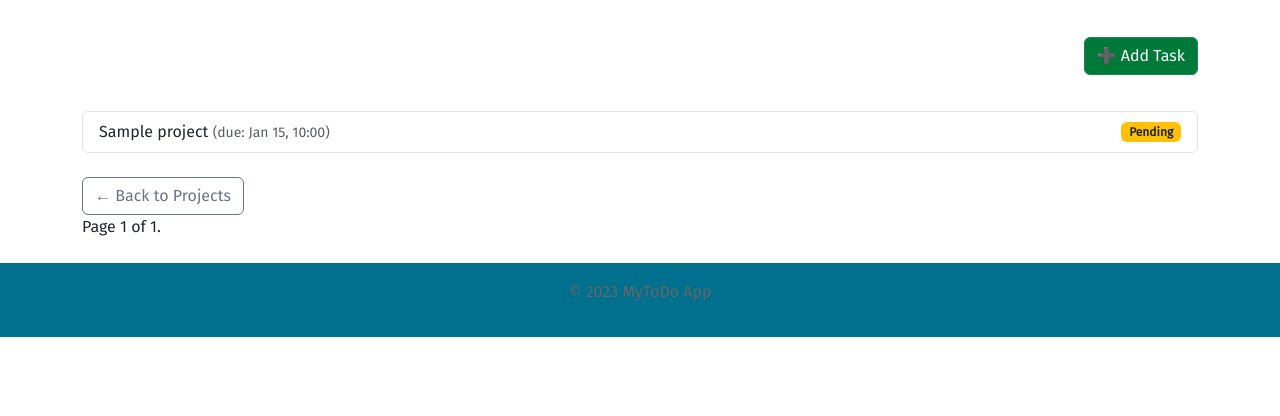
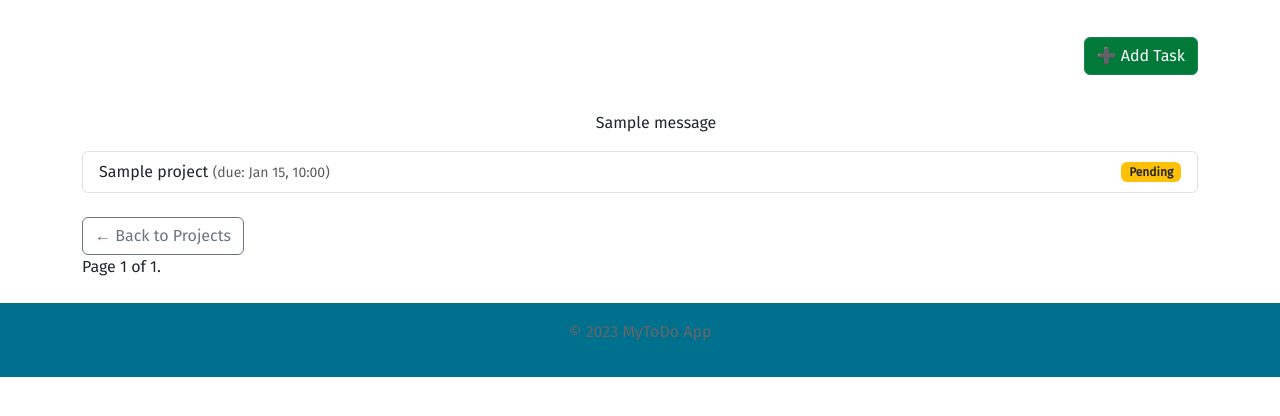
Before and after one commit to nurgelli/ProjectFlow, a Django app: template templates/dashboard/tasks_list.html in a window 1280 px wide. Shown: the part 56-472 px from the top of the page. Run offline with Django 3.2, Linux system fonts and the light colour scheme; the template is opened without the code that fills it: most values are stand-ins (such as "Sample title", 1, 10 or a date in 2020); one stand-in notice (Sample message) is shown; some web fonts are replaced.

Commit message:
added message with django.contrib message success message to the create of project tasks

```diff
--- a/templates/base.html
+++ b/templates/base.html
@@ -24,7 +24,8 @@
           <li class="nav-item">
             {% comment %} <a class="nav-link" href="{% url 'logout' %}">Logout</a> {% endcomment %}
             <form action="{% url 'logout' %}" method="post">
-  {% csrf_token %}
+
+  { % csrf_token % }
   <button type="submit">Logout</button>
 </form>
             </li>
--- /dev/null
+++ b/templates/components/message.html
@@ -0,0 +1,10 @@
+{% if messages %}
+<ul class="messages">
+    {% for message in messages %}
+    <li{% if message.tags %} class="{{ message.tags }}"{% endif %}>
+        {% if message.level == DEFAULT_MESSAGE_LEVELS.ERROR %}Important: {% endif %}
+        {{ message }}
+    </li>
+    {% endfor %}
+</ul>
+{% endif %}
--- a/templates/dashboard/tasks_list.html
+++ b/templates/dashboard/tasks_list.html
@@ -9,6 +9,7 @@
   <a href="{% url 'task-create' project.id %}" class="btn btn-success">➕ Add Task</a>
 </div>
 
+{% include "components/message.html" %}
 <ul class="list-group">
   {% for task in page_obj %}
     <li class="list-group-item d-flex justify-content-between align-items-center">
@@ -29,9 +30,6 @@
 
 <a href="{% url 'projects-list' %}" class="btn btn-outline-secondary mt-4">← Back to Projects</a>
 
-
-
-
 <span> {% include 'components/pagination.html' %} </span>
 
 
```
Also changed, not shown: core/views.py (+9 -0 lines), db.sqlite3. Lines whose indentation alone changed are shown as unchanged.
